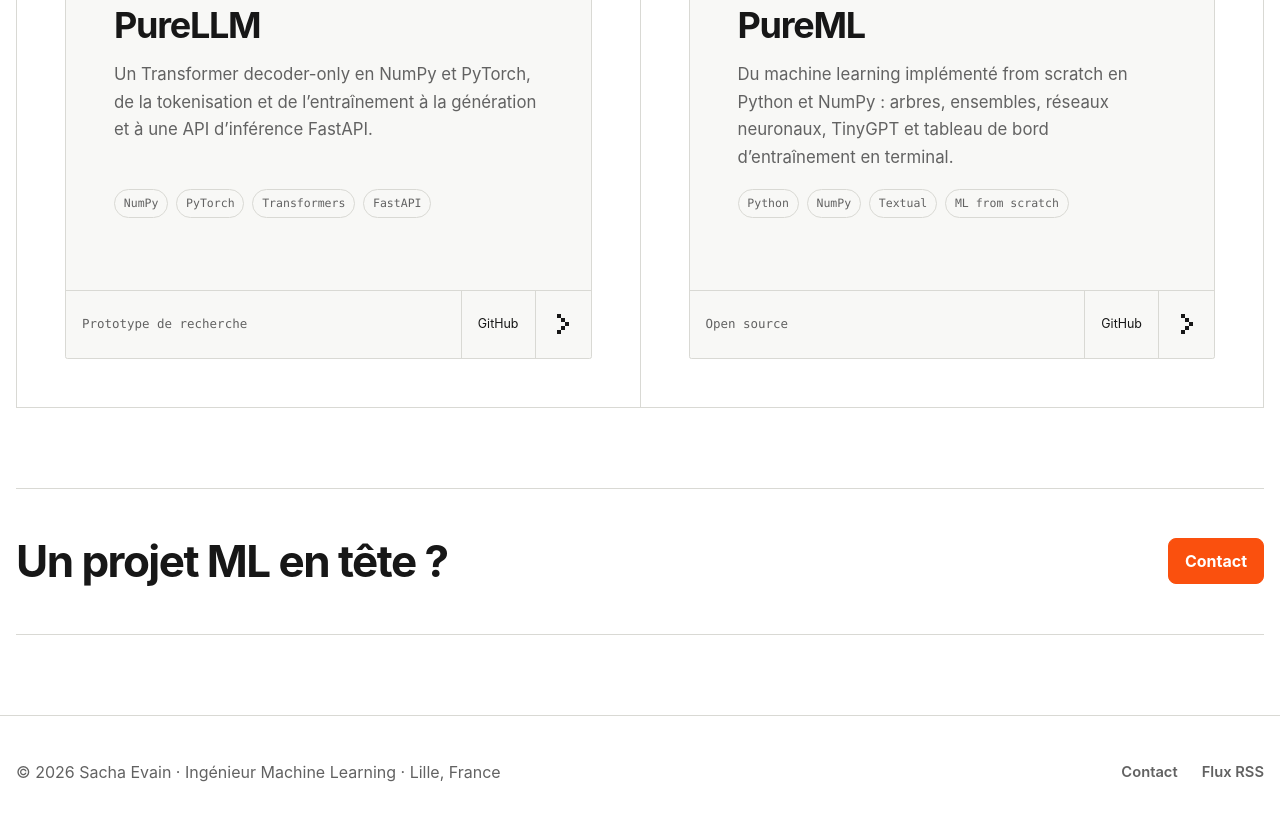
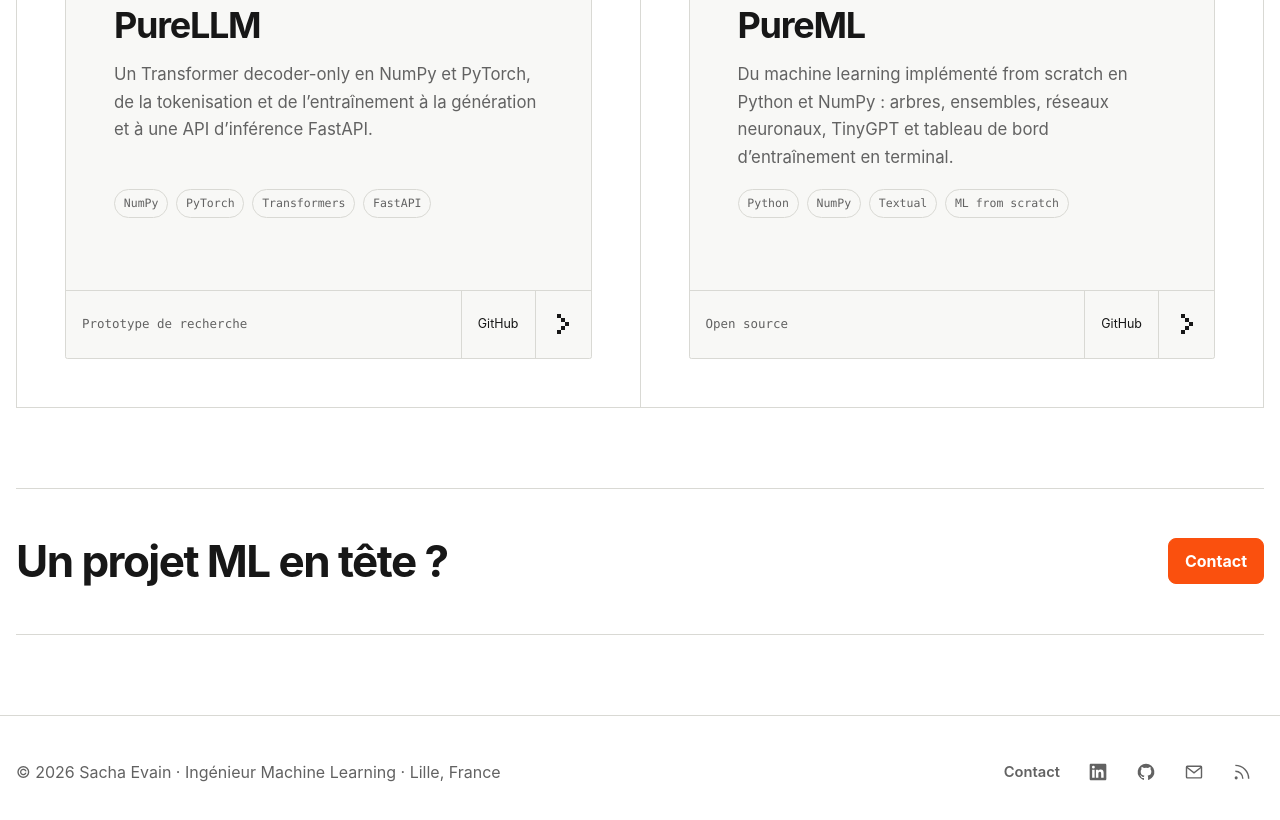
Before and after one commit to SachaEvain/sachaevain.github.io, an Astro site: page / in a window 1280 px wide. Shown: the part 3094-3914 px from the top of the page. Built offline with nearby package versions, Linux system fonts and the light colour scheme; Astro itself is replaced by a stand-in of ours; some packages are replaced by stand-ins of ours.

Commit message:
feat: add social and contact links to the footer

```diff
--- a/src/components/Footer.astro
+++ b/src/components/Footer.astro
@@ -11,11 +11,65 @@ const currentYear = new Date().getFullYear();
 ---
 
 <footer class="site-footer">
-  <div class="shell footer-inner">
-    <p>© {currentYear} {text.footer}</p>
-		<nav aria-label={text.contact}>
+	<div class="shell footer-inner">
+		<p>© {currentYear} {text.footer}</p>
+		<nav class="footer-links" aria-label={text.contact}>
 			<a href={localizedPath(locale, '/contact/')}>{text.contact}</a>
-			<a href={localizedPath(locale, '/rss.xml')}>{text.rss}</a>
+			<a class="footer-icon" href={text.contactLinkedin} aria-label={text.linkedinLabel} title={text.linkedinLabel}>
+				<svg viewBox="0 0 24 24" fill="currentColor" aria-hidden="true" focusable="false">
+					<path d="M20.45 2H3.55C2.69 2 2 2.68 2 3.52v16.96c0 .84.69 1.52 1.55 1.52h16.9c.86 0 1.55-.68 1.55-1.52V3.52c0-.84-.69-1.52-1.55-1.52ZM7.93 18.75H4.98V9.2h2.95v9.55ZM6.46 7.9a1.71 1.71 0 1 1 0-3.42 1.71 1.71 0 0 1 0 3.42Zm12.29 10.85H15.8V14.1c0-1.11-.02-2.54-1.55-2.54-1.55 0-1.79 1.21-1.79 2.46v4.73H9.51V9.2h2.83v1.3h.04c.39-.74 1.36-1.52 2.79-1.52 2.98 0 3.58 1.96 3.58 4.51v5.26Z" />
+				</svg>
+			</a>
+			<a class="footer-icon" href={text.contactGithub} aria-label={text.githubLabel} title={text.githubLabel}>
+				<svg viewBox="0 0 24 24" fill="currentColor" aria-hidden="true" focusable="false">
+					<path d="M12 2a10 10 0 0 0-3.16 19.49c.5.09.68-.22.68-.48v-1.86c-2.78.6-3.37-1.18-3.37-1.18-.45-1.16-1.11-1.47-1.11-1.47-.91-.62.07-.61.07-.61 1 .07 1.53 1.03 1.53 1.03.89 1.53 2.34 1.09 2.91.83.09-.65.35-1.09.64-1.34-2.22-.25-4.56-1.11-4.56-4.94 0-1.09.39-1.99 1.03-2.69-.1-.25-.45-1.27.1-2.65 0 0 .84-.27 2.75 1.03a9.58 9.58 0 0 1 5 0c1.91-1.3 2.75-1.03 2.75-1.03.55 1.38.2 2.4.1 2.65.64.7 1.03 1.6 1.03 2.69 0 3.84-2.34 4.69-4.57 4.94.36.31.68.92.68 1.85v2.75c0 .27.18.58.69.48A10 10 0 0 0 12 2Z" />
+				</svg>
+			</a>
+			<a class="footer-icon" href={`mailto:${text.contactEmail}`} aria-label={text.emailLabel} title={text.emailLabel}>
+				<svg viewBox="0 0 24 24" fill="none" stroke="currentColor" stroke-width="1.7" aria-hidden="true" focusable="false">
+					<rect x="3" y="5" width="18" height="14" rx="1" />
+					<path d="m3 6 9 7 9-7" />
+				</svg>
+			</a>
+			<a class="footer-icon" href={localizedPath(locale, '/rss.xml')} aria-label={text.rss} title={text.rss}>
+				<svg viewBox="0 0 24 24" fill="none" stroke="currentColor" stroke-width="1.7" aria-hidden="true" focusable="false">
+					<circle cx="5" cy="19" r="1" fill="currentColor" />
+					<path d="M4 11a9 9 0 0 1 9 9M4 4a16 16 0 0 1 16 16" />
+				</svg>
+			</a>
 		</nav>
 	</div>
 </footer>
+
+<style>
+	.footer-inner {
+		padding-block: 1.25rem;
+	}
+
+	.footer-links {
+		gap: 0.25rem;
+		margin-left: auto;
+	}
+
+	.footer-links > a:first-child {
+		margin-right: 0.75rem;
+	}
+
+	.footer-icon {
+		display: inline-grid;
+		place-items: center;
+		width: 2.75rem;
+		height: 2.75rem;
+		border-radius: 0.25rem;
+	}
+
+	.footer-icon:hover {
+		background: var(--surface);
+		color: var(--accent);
+	}
+
+	.footer-icon svg {
+		width: 1.25rem;
+		height: 1.25rem;
+	}
+</style>
```
